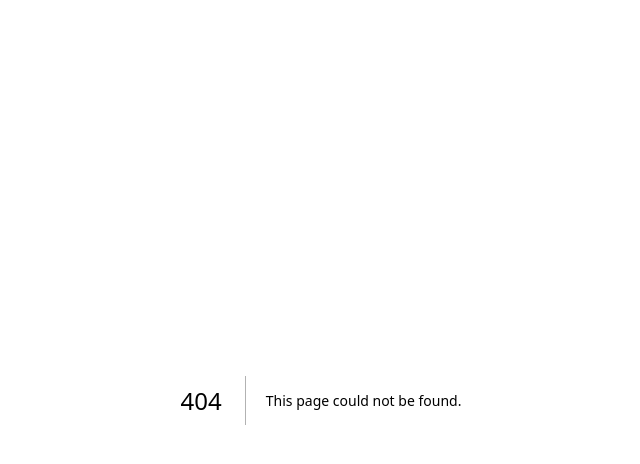
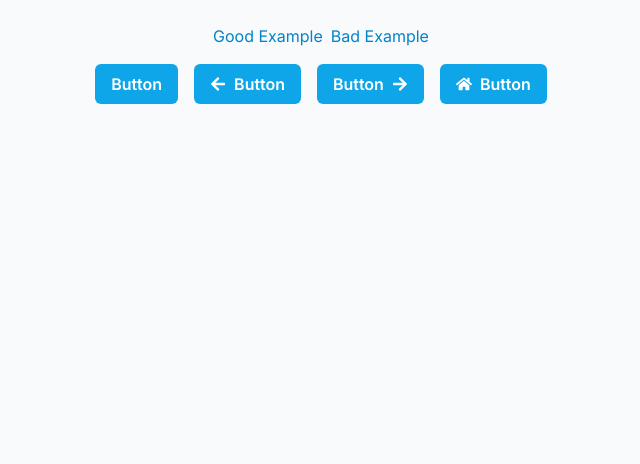
Before and after one commit to FelipeGangrel/react-design-patterns, a Next.js app: page /solid/ocp/good-example in a window 1280 px wide. Before the commit this address had no page. Shown: the top 464 px of the page, without its empty margins (319-959 px from the left). Built offline with nearby package versions, Linux system fonts and the light colour scheme.

Commit message:
Creates examples for the Open Closed Principle

```diff
--- a/package.json
+++ b/package.json
@@ -12,7 +12,6 @@
     "api": "json-server --watch db.json --port 3001"
   },
   "dependencies": {
-    "@phosphor-icons/react": "^2.0.10",
     "@types/node": "20.3.3",
     "@types/react": "18.2.14",
     "@types/react-dom": "18.2.6",
@@ -23,6 +22,7 @@
     "postcss": "8.4.24",
     "react": "18.2.0",
     "react-dom": "18.2.0",
+    "react-icons": "^4.10.1",
     "tailwind-merge": "^1.13.2",
     "tailwindcss": "3.3.2",
     "typescript": "5.1.6"
--- /dev/null
+++ b/src/app/solid/ocp/bad-example/components/Button.tsx
@@ -0,0 +1,40 @@
+/**
+ * Open Closed Principle
+ * Bad Example
+ *
+ * If we want to add a new icon, we need to change the component
+ *
+ */
+
+import {
+  FaArrowLeft as ArrowLeft,
+  FaArrowRight as ArrowRight,
+  FaHome as Home,
+} from 'react-icons/fa'
+
+type Props = {
+  leftIcon?: 'left-arrow' | 'right-arrow' | 'home'
+  rightIcon?: 'left-arrow' | 'right-arrow' | 'home'
+} & React.ButtonHTMLAttributes<HTMLButtonElement>
+
+export const Button: React.FC<Props> = ({
+  children,
+  leftIcon,
+  rightIcon,
+  ...props
+}) => {
+  return (
+    <button
+      {...props}
+      className="flex w-fit flex-row items-center gap-2 rounded-md bg-rose-500 px-4 py-2 font-semibold text-white hover:bg-rose-600"
+    >
+      {leftIcon === 'left-arrow' && <ArrowLeft />}
+      {leftIcon === 'right-arrow' && <ArrowRight />}
+      {leftIcon === 'home' && <Home />}
+      {children}
+      {rightIcon === 'left-arrow' && <ArrowLeft />}
+      {rightIcon === 'right-arrow' && <ArrowRight />}
+      {rightIcon === 'home' && <Home />}
+    </button>
+  )
+}
--- /dev/null
+++ b/src/app/solid/ocp/bad-example/components/index.ts
@@ -0,0 +1 @@
+export * from './Button'
--- /dev/null
+++ b/src/app/solid/ocp/bad-example/page.tsx
@@ -0,0 +1,27 @@
+'use client'
+
+import Link from 'next/link'
+import { Button } from './components'
+
+const NavigationLinks = () => {
+  return (
+    <div className="flex flex-row justify-center gap-2 text-rose-600">
+      <Link href="/solid/ocp/good-example">Good Example</Link>
+      <Link href="/solid/ocp/bad-example">Bad Example</Link>
+    </div>
+  )
+}
+
+export default function Page() {
+  return (
+    <main className="min-h-screen bg-slate-50 p-6">
+      <NavigationLinks />
+      <div className="mt-4 flex flex-row justify-center gap-4">
+        <Button>Button</Button>
+        <Button leftIcon="left-arrow">Button</Button>
+        <Button rightIcon="right-arrow">Button</Button>
+        <Button leftIcon="home">Button</Button>
+      </div>
+    </main>
+  )
+}
--- /dev/null
+++ b/src/app/solid/ocp/good-example/components/Button.tsx
@@ -0,0 +1,30 @@
+/**
+ * Open Closed Principle
+ * Good Example
+ *
+ * We can add a new icon without changing the component
+ *
+ */
+
+type Props = {
+  leftIcon?: React.ReactNode
+  rightIcon?: React.ReactNode
+} & React.ButtonHTMLAttributes<HTMLButtonElement>
+
+export const Button: React.FC<Props> = ({
+  children,
+  leftIcon,
+  rightIcon,
+  ...props
+}) => {
+  return (
+    <button
+      {...props}
+      className="flex w-fit flex-row items-center gap-2 rounded-md bg-sky-500 px-4 py-2 font-semibold text-white hover:bg-sky-600"
+    >
+      {leftIcon}
+      {children}
+      {rightIcon}
+    </button>
+  )
+}
--- /dev/null
+++ b/src/app/solid/ocp/good-example/components/index.ts
@@ -0,0 +1 @@
+export * from './Button'
--- /dev/null
+++ b/src/app/solid/ocp/good-example/page.tsx
@@ -0,0 +1,32 @@
+'use client'
+
+import Link from 'next/link'
+import {
+  FaArrowLeft as ArrowLeft,
+  FaArrowRight as ArrowRight,
+  FaHome as Home,
+} from 'react-icons/fa'
+import { Button } from './components'
+
+const NavigationLinks = () => {
+  return (
+    <div className="flex flex-row justify-center gap-2 text-sky-600">
+      <Link href="/solid/ocp/good-example">Good Example</Link>
+      <Link href="/solid/ocp/bad-example">Bad Example</Link>
+    </div>
+  )
+}
+
+export default function Page() {
+  return (
+    <main className="min-h-screen bg-slate-50 p-6">
+      <NavigationLinks />
+      <div className="mt-4 flex flex-row justify-center gap-4">
+        <Button>Button</Button>
+        <Button leftIcon={<ArrowLeft />}>Button</Button>
+        <Button rightIcon={<ArrowRight />}>Button</Button>
+        <Button leftIcon={<Home />}>Button</Button>
+      </div>
+    </main>
+  )
+}
```
Also changed, not shown: 1 other file (tests, documents, lock files or other folders).
